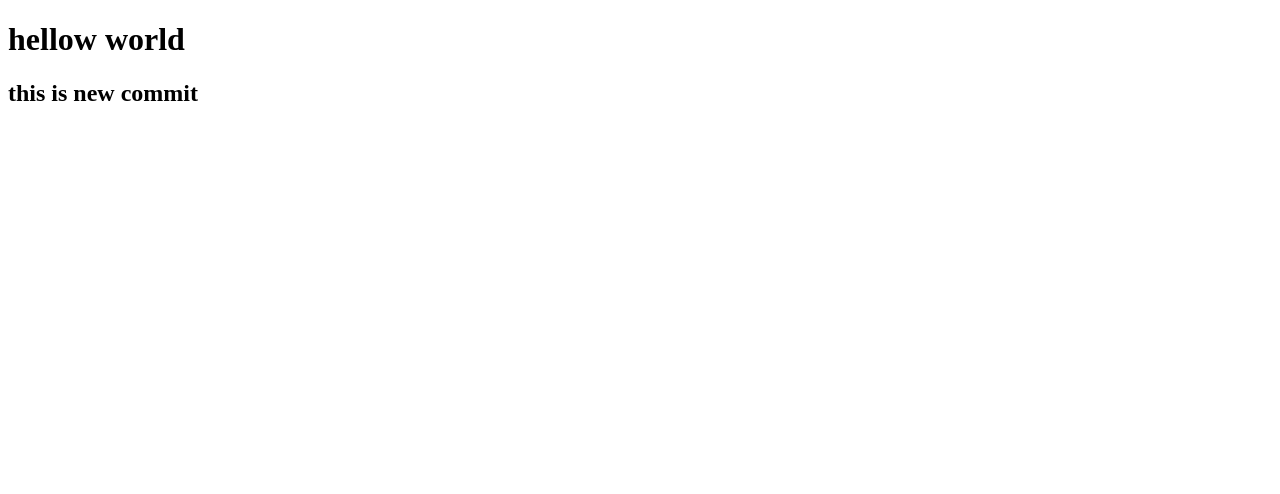
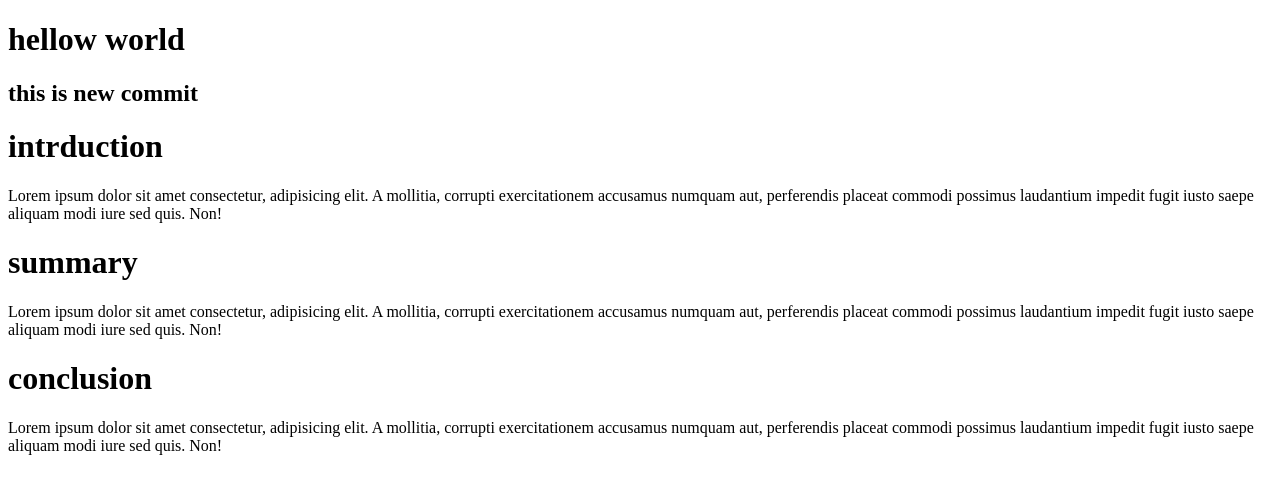
Before and after one commit to Fakhara77/demo-repo, a plain HTML site: page index.html in a window 1280 px wide. Drawn offline with Linux system fonts and the light colour scheme.

Commit message:
code changes for feature-1

```diff
--- a/index.html
+++ b/index.html
@@ -1,13 +1,34 @@
 <!DOCTYPE html>
 <html lang="en">
-<head>
-    <meta charset="UTF-8">
-    <meta name="viewport" content="width=device-width, initial-scale=1.0">
-    <link rel="stylesheet" href="styles.css">
+  <head>
+    <meta charset="UTF-8" />
+    <meta name="viewport" content="width=device-width, initial-scale=1.0" />
+    <link rel="stylesheet" href="styles.css" />
     <title>Document</title>
-</head>
-<body>
+  </head>
+  <body>
     <h1>hellow world</h1>
     <h2>this is new commit</h2>
-</body>
+    <h1>intrduction</h1>
+    <p>
+      Lorem ipsum dolor sit amet consectetur, adipisicing elit. A mollitia,
+      corrupti exercitationem accusamus numquam aut, perferendis placeat commodi
+      possimus laudantium impedit fugit iusto saepe aliquam modi iure sed quis.
+      Non!
+    </p>
+    <h1>summary</h1>
+    <p>
+      Lorem ipsum dolor sit amet consectetur, adipisicing elit. A mollitia,
+      corrupti exercitationem accusamus numquam aut, perferendis placeat commodi
+      possimus laudantium impedit fugit iusto saepe aliquam modi iure sed quis.
+      Non!
+    </p>
+    <h1>conclusion</h1>
+    <p>
+      Lorem ipsum dolor sit amet consectetur, adipisicing elit. A mollitia,
+      corrupti exercitationem accusamus numquam aut, perferendis placeat commodi
+      possimus laudantium impedit fugit iusto saepe aliquam modi iure sed quis.
+      Non!
+    </p>
+  </body>
 </html>
```
